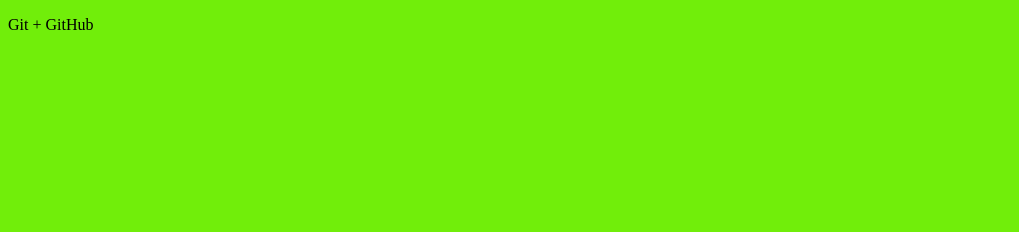
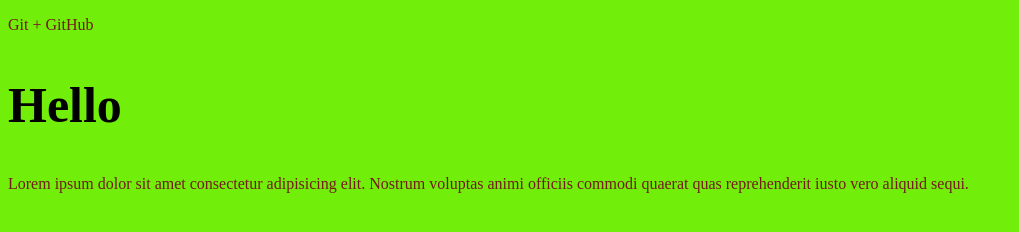
Before and after one commit to BolotovM/gittest, a plain HTML site: page index.html in a window 1280 px wide. Shown: the whole page, without its empty margins (0-1019 px from the left). Drawn offline with Linux system fonts and the light colour scheme.

Commit message:
Изменения

```diff
--- a/css/main.css
+++ b/css/main.css
@@ -1,3 +1,9 @@
 body {
 background-color: rgb(113, 238, 10);
 }
+p {
+    color: #741c1c;
+}
+h2 {
+    font-size: 50px;
+}
--- a/index.html
+++ b/index.html
@@ -9,5 +9,7 @@
 </head>
 <body>
     <p>Git + GitHub</p>
+    <h2>Hello</h2>
+    <p>Lorem ipsum dolor sit amet consectetur adipisicing elit. Nostrum voluptas animi officiis commodi quaerat quas reprehenderit iusto vero aliquid sequi.</p>
 </body>
 </html>
```
